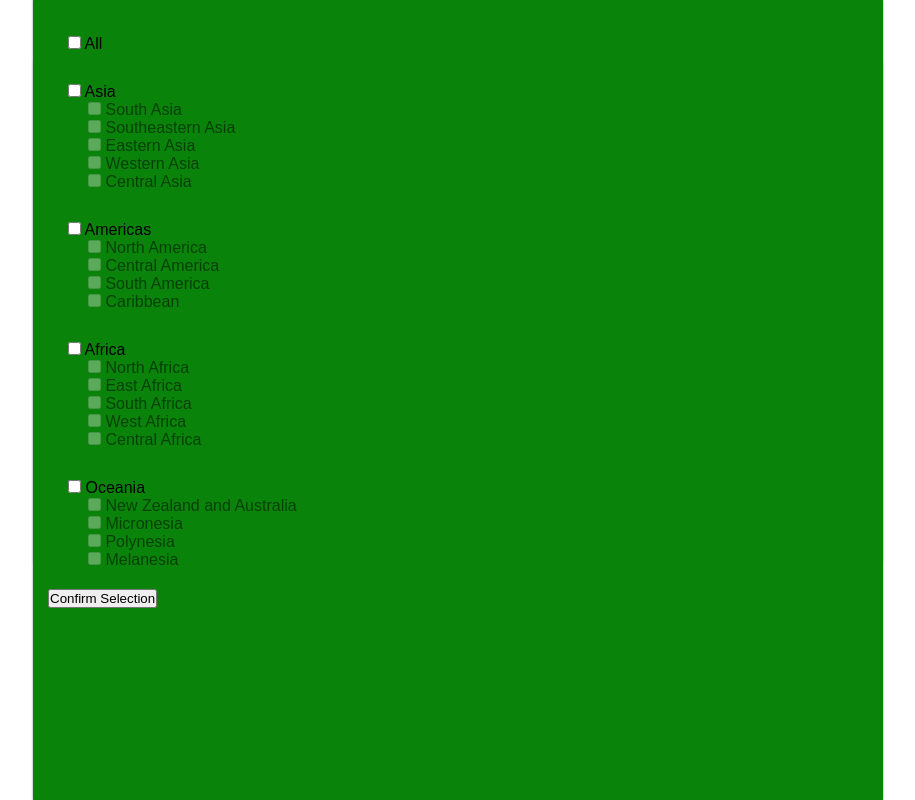
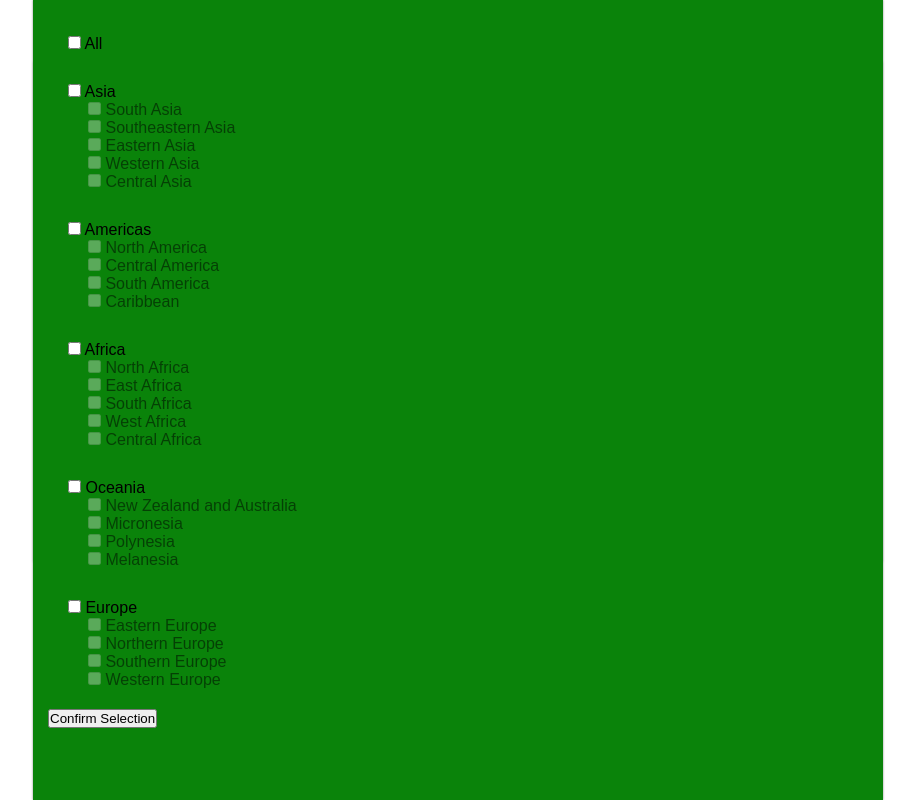
Before and after one commit to DanielvS87/Countries, a plain HTML site: page index.html in a window 1280 px wide. Shown: the whole page, without its empty margins (182-1097 px from the left). Drawn offline with nearby package versions, Linux system fonts and the light colour scheme.

Commit message:
Update index.html

```diff
--- a/index.html
+++ b/index.html
@@ -307,7 +307,16 @@
                     <input type="checkbox" class="sub_cat" name="sub_region_oceanie" disabled value="melanesia"> Melanesia<br>
                 </div>
             </form>
-            <button id="select_button">Confirm Selection</button>
+            <form action="#">
+                <input type="checkbox" class="selectClass" name="continent" value="europe"> Europe
+                <div class="subclass">
+                    <input type="checkbox" class="sub_cat" name="sub_region_oceanie" disabled value="eastern_europe"> Eastern Europe<br>
+                    <input type="checkbox" class="sub_cat" name="sub_region_oceanie" disabled value="northern_europe"> Northern Europe<br>
+                    <input type="checkbox" class="sub_cat" name="sub_region_oceanie" disabled value="southern_europe"> Southern Europe<br>
+                    <input type="checkbox" class="sub_cat" name="sub_region_oceanie" disabled value="western_europe"> Western Europe<br>
+                </div>
+            </form>
+            <button id="start_btn">Confirm Selection</button>
         </div>
 
         <div id="answer_section">
@@ -331,11 +340,7 @@
         <div id="stats_section">
             <button id="stats_btn">Back to Selection</button>
         </div>
-    </div>
-
 
     <script src="test.js"></script>
-    <script>
-    </script>
 </body>
 </html>
```
